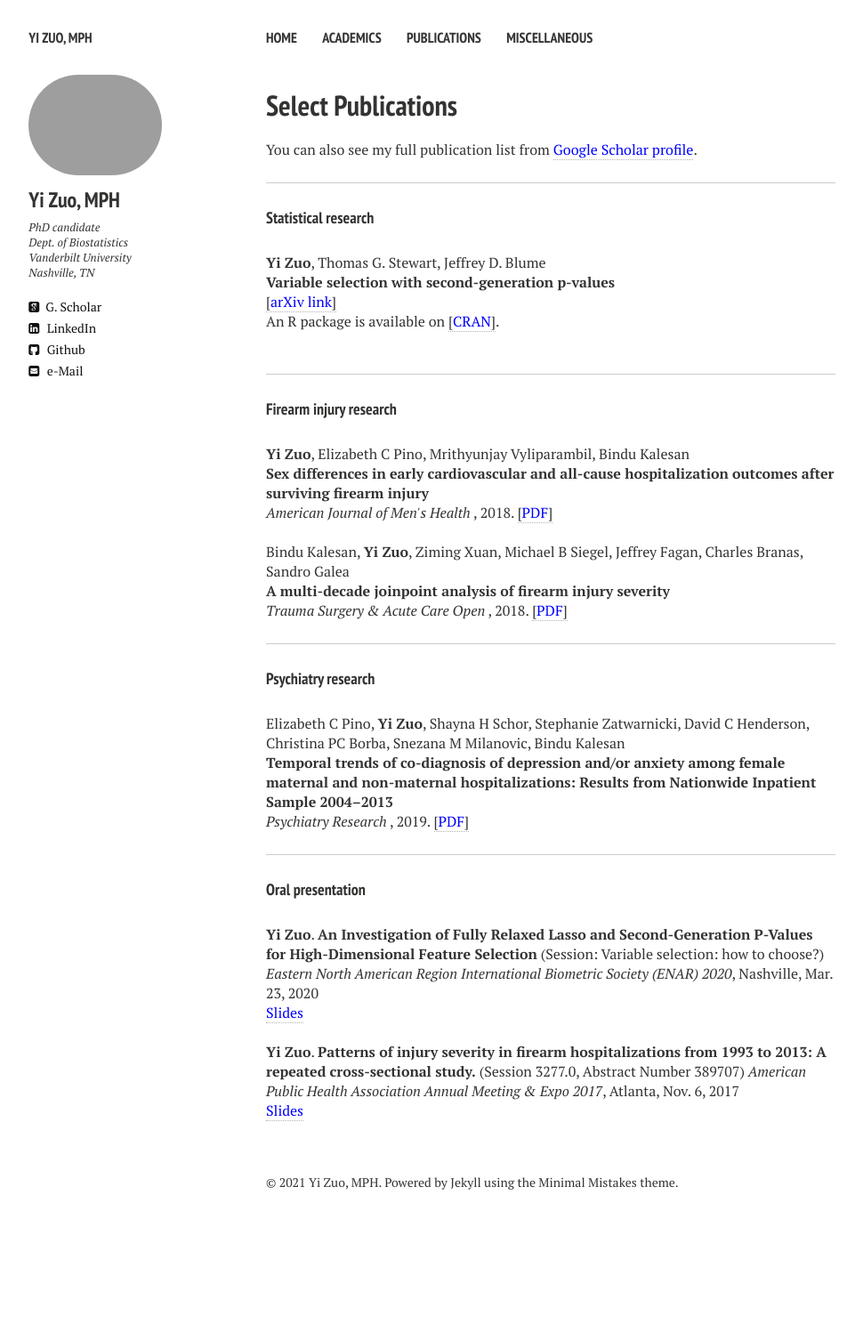
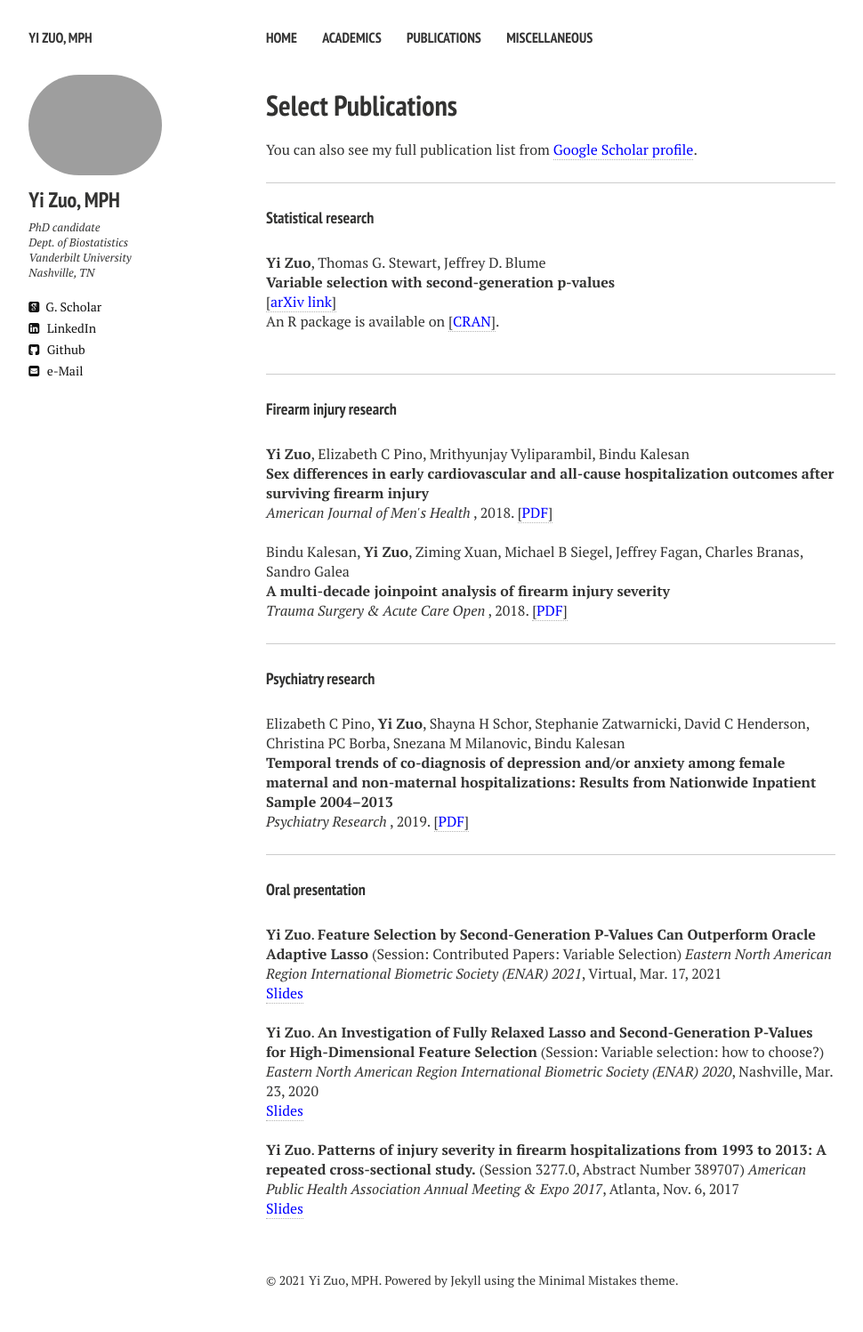
Before and after one commit to zuoyi93/zuoyi93.github.io, a Jekyll site: the page built from publications.md, in a window 1280 px wide. Shown: the whole page at 89% size, without its empty margins (21-991 px from the left). Built offline with Jekyll 4.4.1, drawn with Linux system fonts in a browser that asks for light colours; nearby versions of some CDN libraries; before the commit the page ends 1387 px from its top, so only the background shows below that.

Commit message:
add enar2021

```diff
--- a/publications.md
+++ b/publications.md
@@ -58,9 +58,17 @@ Elizabeth C Pino, <b>Yi Zuo</b>, Shayna H Schor, Stephanie Zatwarnicki, David C
 
 <p>
 <b>Yi Zuo</b>. <b>
+Feature Selection by Second-Generation P-Values Can Outperform Oracle Adaptive Lasso</b> (Session: Contributed Papers: Variable Selection) <i>Eastern North American Region International Biometric Society (ENAR) 2021</i>, Virtual, Mar. 17, 2021
+</p>
+[<span style="color:blue;">Slides</span>](\PDF\enar2021.pdf)
+
+<br>
+
+<p>
+<b>Yi Zuo</b>. <b>
 An Investigation of Fully Relaxed Lasso and Second-Generation P-Values for High-Dimensional Feature Selection</b> (Session: Variable selection: how to choose?) <i>Eastern North American Region International Biometric Society (ENAR) 2020</i>, Nashville, Mar. 23, 2020
 </p>
-[<span style="color:blue;">Slides</span>](\PDF\enar.pdf)
+[<span style="color:blue;">Slides</span>](\PDF\enar2020.pdf)
 
 <br>
 
```
Also changed, not shown: 3 other files.
